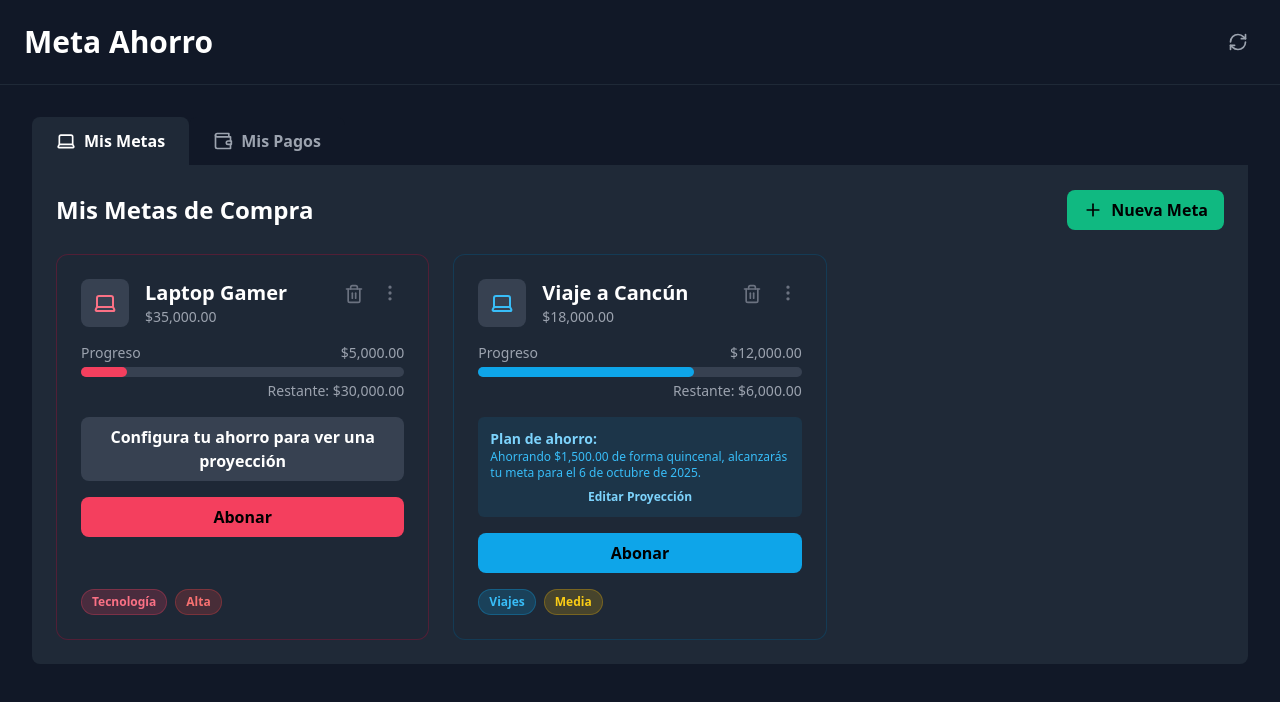
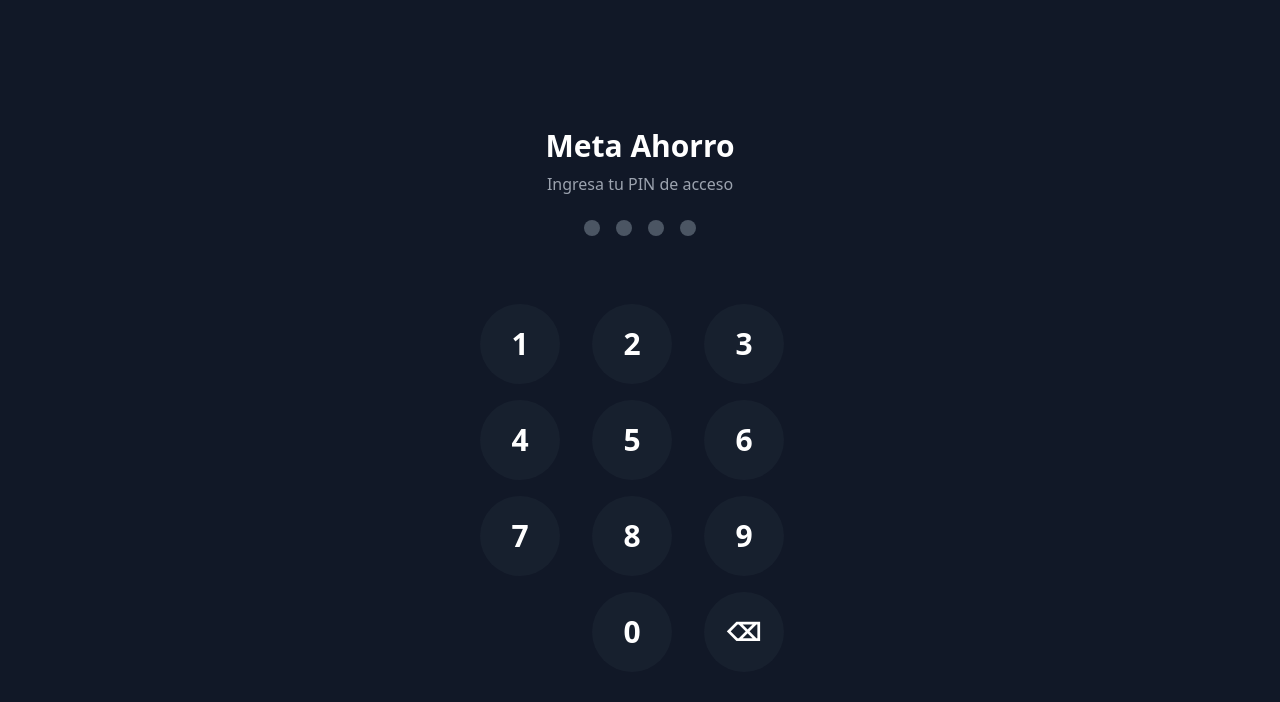
Before and after one commit to Alexcarrizal/meta-ahorro-app, a React (Vite) app: page / in a window 1280 px wide. Shown: the top 702 px of the page. Built offline with nearby package versions, Linux system fonts and the light colour scheme.

Commit message:
Actualizo Pin

```diff
--- a/App.tsx
+++ b/App.tsx
@@ -1,10 +1,10 @@
 
-import React, { useState, useCallback, useMemo } from 'react';
+import React, { useState, useCallback, useMemo, useEffect } from 'react';
 import { SavingsGoal, Payment, Priority, Frequency } from './types';
-import { GoalModal, ProjectionModal, PaymentModal, ContributionModal, ConfirmationModal } from './components/modals';
+import { GoalModal, ProjectionModal, PaymentModal, ContributionModal, ConfirmationModal, SettingsModal } from './components/modals';
 import GoalCard from './components/GoalCard';
 import PaymentCard from './components/PaymentCard';
-import { LaptopIcon, WalletIcon, PlusIcon, RefreshCwIcon } from './components/icons';
+import { LaptopIcon, WalletIcon, PlusIcon, RefreshCwIcon, CogIcon } from './components/icons';
 
 const futureDate = new Date();
 futureDate.setDate(futureDate.getDate() + 56); // ~8 weeks from now for the projection
@@ -63,7 +63,70 @@ const initialPayments: Payment[] = [
 type ActiveTab = 'goals' | 'payments';
 type ItemToDelete = { id: string; type: 'goal' | 'payment' } | null;
 
+const PinScreen = ({ onLogin, pinLength = 4 }: { onLogin: (pin: string) => boolean, pinLength?: number }) => {
+    const [enteredPin, setEnteredPin] = useState('');
+    const [error, setError] = useState('');
+
+    const handleKeyPress = (key: string) => {
+        setError('');
+        if (key === 'backspace') {
+            setEnteredPin(prev => prev.slice(0, -1));
+        } else if (enteredPin.length < pinLength) {
+            setEnteredPin(prev => prev + key);
+        }
+    };
+
+    useEffect(() => {
+        if (enteredPin.length === pinLength) {
+            if (!onLogin(enteredPin)) {
+                setError('PIN incorrecto. Inténtalo de nuevo.');
+                setTimeout(() => {
+                  setEnteredPin('');
+                }, 700);
+            }
+        }
+    }, [enteredPin, onLogin, pinLength]);
+
+    const PinDots = () => (
+        <div className="flex justify-center items-center gap-4 my-6">
+            {Array.from({ length: pinLength }).map((_, i) => (
+                <div key={i} className={`w-4 h-4 rounded-full transition-all duration-200 ${i < enteredPin.length ? 'bg-emerald-400' : 'bg-gray-600'} ${error ? 'animate-shake' : ''}`}></div>
+            ))}
+        </div>
+    );
+
+    const KeypadButton = ({ value, onClick }: { value: string, onClick: (val: string) => void }) => (
+        <button onClick={() => onClick(value)} className="text-3xl font-semibold text-white bg-gray-800/50 rounded-full h-20 w-20 flex items-center justify-center hover:bg-gray-700 transition-colors focus:outline-none focus:ring-2 focus:ring-emerald-500">
+            {value}
+        </button>
+    );
+
+    return (
+        <div className="bg-gray-900 min-h-screen flex flex-col justify-center items-center p-4">
+             <style>{`.animate-shake { animation: shake 0.5s; } @keyframes shake { 10%, 90% { transform: translate3d(-1px, 0, 0); } 20%, 80% { transform: translate3d(2px, 0, 0); } 30%, 50%, 70% { transform: translate3d(-4px, 0, 0); } 40%, 60% { transform: translate3d(4px, 0, 0); } }`}</style>
+            <div className="max-w-xs w-full text-center">
+                <h1 className="text-3xl font-bold text-white mb-2">Meta Ahorro</h1>
+                <p className="text-gray-400">Ingresa tu PIN de acceso</p>
+                <PinDots />
+                {error && <p className="text-red-400 text-sm h-5">{error}</p>}
+                {!error && <div className="h-5"></div>}
+                <div className="grid grid-cols-3 gap-4 mt-6">
+                    {'123456789'.split('').map(key => <KeypadButton key={key} value={key} onClick={handleKeyPress} />)}
+                    <div />
+                    <KeypadButton value="0" onClick={handleKeyPress} />
+                    <button onClick={() => handleKeyPress('backspace')} className="text-2xl font-semibold text-white bg-gray-800/50 rounded-full h-20 w-20 flex items-center justify-center hover:bg-gray-700 transition-colors focus:outline-none focus:ring-2 focus:ring-emerald-500">
+                        &#9003;
+                    </button>
+                </div>
+            </div>
+        </div>
+    );
+};
+
+
 const App = () => {
+  const [isAuthenticated, setIsAuthenticated] = useState(sessionStorage.getItem('isAuthenticated') === 'true');
+  const [pin, setPin] = useState('');
   const [activeTab, setActiveTab] = useState<ActiveTab>('goals');
   const [goals, setGoals] = useState<SavingsGoal[]>(initialGoals);
   const [payments, setPayments] = useState<Payment[]>(initialPayments);
@@ -73,12 +136,40 @@ const App = () => {
   const [isPaymentModalOpen, setPaymentModalOpen] = useState(false);
   const [isContributionModalOpen, setContributionModalOpen] = useState(false);
   const [isConfirmModalOpen, setConfirmModalOpen] = useState(false);
+  const [isSettingsModalOpen, setSettingsModalOpen] = useState(false);
 
   const [goalToEdit, setGoalToEdit] = useState<SavingsGoal | null>(null);
   const [goalToProject, setGoalToProject] = useState<SavingsGoal | null>(null);
   const [goalToContribute, setGoalToContribute] = useState<SavingsGoal | null>(null);
   const [paymentToEdit, setPaymentToEdit] = useState<Payment | null>(null);
   const [itemToDelete, setItemToDelete] = useState<ItemToDelete>(null);
+
+  useEffect(() => {
+    let storedPin = localStorage.getItem('appPin');
+    if (!storedPin) {
+        storedPin = '1234'; // PIN por defecto
+        localStorage.setItem('appPin', storedPin);
+    }
+    setPin(storedPin);
+  }, []);
+
+  const handleLogin = (enteredPin: string): boolean => {
+    if (enteredPin === pin) {
+        sessionStorage.setItem('isAuthenticated', 'true');
+        setIsAuthenticated(true);
+        return true;
+    }
+    return false;
+  };
+
+  const handleChangePin = (oldPin: string, newPin: string): { success: boolean, message: string } => {
+    if (oldPin !== pin) {
+        return { success: false, message: 'El PIN actual es incorrecto.' };
+    }
+    localStorage.setItem('appPin', newPin);
+    setPin(newPin);
+    return { success: true, message: 'PIN actualizado con éxito.' };
+  };
 
   const sortedGoals = useMemo(() => {
     return [...goals].sort((a, b) => new Date(b.createdAt).getTime() - new Date(a.createdAt).getTime());
@@ -204,6 +295,9 @@ const App = () => {
     setItemToDelete(null);
   }, []);
 
+  if (!isAuthenticated) {
+    return <PinScreen onLogin={handleLogin} />;
+  }
 
   const TabButton = ({ id, label, icon, active }: { id: ActiveTab; label: string; icon: React.ReactNode; active: boolean }) => {
     const activeClasses = id === 'goals'
@@ -228,9 +322,14 @@ const App = () => {
     <div className="bg-gray-900 text-white min-h-screen font-sans">
       <header className="p-4 md:p-6 border-b border-gray-800 flex justify-between items-center">
         <h1 className="text-2xl md:text-3xl font-bold">Meta Ahorro</h1>
-        <button className="p-2 rounded-full hover:bg-gray-800 transition-colors">
-            <RefreshCwIcon className="w-5 h-5 text-gray-400"/>
-        </button>
+        <div className="flex items-center gap-2">
+            <button onClick={() => setSettingsModalOpen(true)} className="p-2 rounded-full hover:bg-gray-800 transition-colors">
+                <CogIcon className="w-5 h-5 text-gray-400"/>
+            </button>
+            <button className="p-2 rounded-full hover:bg-gray-800 transition-colors">
+                <RefreshCwIcon className="w-5 h-5 text-gray-400"/>
+            </button>
+        </div>
       </header>
 
       <main className="p-4 md:p-6 lg:p-8">
@@ -333,6 +432,11 @@ const App = () => {
         title="Confirmar Eliminación"
         message="¿Estás seguro de que deseas eliminar este elemento? Esta acción no se puede deshacer."
       />
+      <SettingsModal
+        isOpen={isSettingsModalOpen}
+        onClose={() => setSettingsModalOpen(false)}
+        onChangePin={handleChangePin}
+      />
     </div>
   );
 };
--- a/components/icons.tsx
+++ b/components/icons.tsx
@@ -130,3 +130,33 @@ export const TrashIcon = ({ className }: { className?: string }) => (
     <line x1="14" y1="11" x2="14" y2="17" />
   </svg>
 );
+
+export const CogIcon = ({ className }: { className?: string }) => (
+    <svg
+        xmlns="http://www.w3.org/2000/svg"
+        width="24"
+        height="24"
+        viewBox="0 0 24 24"
+        fill="none"
+        stroke="currentColor"
+        strokeWidth="2"
+        strokeLinecap="round"
+        strokeLinejoin="round"
+        className={className}
+    >
+        <path d="M12 20a8 8 0 1 0 0-16 8 8 0 0 0 0 16Z"/>
+        <path d="M12 14a2 2 0 1 0 0-4 2 2 0 0 0 0 4Z"/>
+        <path d="M12 2v2"/>
+        <path d="M12 22v-2"/>
+        <path d="m17 20.66-1-1.73"/>
+        <path d="M11 10.27 7 3.34"/>
+        <path d="m20.66 17-1.73-1"/>
+        <path d="M3.34 7 7 11"/>
+        <path d="M14 12h8"/>
+        <path d="M2 12h2"/>
+        <path d="m20.66 7-1.73 1"/>
+        <path d="M3.34 17 7 13"/>
+        <path d="m17 3.34-1 1.73"/>
+        <path d="M11 13.73 7 20.66"/>
+  </svg>
+);
--- a/components/modals.tsx
+++ b/components/modals.tsx
@@ -1,3 +1,4 @@
+
 import React, { useState, useEffect, ReactNode } from 'react';
 import { SavingsGoal, Payment, Priority, Frequency } from '../types';
 import { CloseIcon } from './icons';
@@ -466,3 +467,81 @@ export const ConfirmationModal = ({
     </div>
   );
 };
+
+interface SettingsModalProps {
+  isOpen: boolean;
+  onClose: () => void;
+  onChangePin: (oldPin: string, newPin: string) => { success: boolean, message: string };
+}
+
+export const SettingsModal = ({ isOpen, onClose, onChangePin }: SettingsModalProps) => {
+    const [oldPin, setOldPin] = useState('');
+    const [newPin, setNewPin] = useState('');
+    const [confirmPin, setConfirmPin] = useState('');
+    const [error, setError] = useState('');
+    const [success, setSuccess] = useState('');
+
+    const handleSubmit = (e: React.FormEvent) => {
+        e.preventDefault();
+        setError('');
+        setSuccess('');
+
+        if (newPin !== confirmPin) {
+            setError('El nuevo PIN no coincide.');
+            return;
+        }
+        if (newPin.length < 4) {
+            setError('El nuevo PIN debe tener al menos 4 dígitos.');
+            return;
+        }
+
+        const result = onChangePin(oldPin, newPin);
+        if (result.success) {
+            setSuccess(result.message);
+            setOldPin('');
+            setNewPin('');
+            setConfirmPin('');
+            setTimeout(() => {
+                onClose();
+            }, 1500);
+        } else {
+            setError(result.message);
+        }
+    };
+
+    useEffect(() => {
+        if (!isOpen) {
+            setOldPin('');
+            setNewPin('');
+            setConfirmPin('');
+            setError('');
+            setSuccess('');
+        }
+    }, [isOpen]);
+
+    return (
+        <Modal isOpen={isOpen} onClose={onClose} title="Ajustes">
+            <form onSubmit={handleSubmit} className="space-y-4">
+                <h3 className="text-lg font-semibold text-gray-200">Cambiar PIN</h3>
+                <div>
+                    <label htmlFor="old-pin" className="block text-sm font-medium text-gray-300 mb-1">PIN Actual</label>
+                    <input type="password" id="old-pin" value={oldPin} onChange={(e) => setOldPin(e.target.value)} className="w-full bg-gray-900 border border-gray-600 rounded-md p-2 text-white focus:ring-2 focus:ring-indigo-500 focus:border-indigo-500 outline-none" required />
+                </div>
+                <div>
+                    <label htmlFor="new-pin" className="block text-sm font-medium text-gray-300 mb-1">Nuevo PIN</label>
+                    <input type="password" id="new-pin" value={newPin} onChange={(e) => setNewPin(e.target.value)} className="w-full bg-gray-900 border border-gray-600 rounded-md p-2 text-white focus:ring-2 focus:ring-indigo-500 focus:border-indigo-500 outline-none" required />
+                </div>
+                <div>
+                    <label htmlFor="confirm-pin" className="block text-sm font-medium text-gray-300 mb-1">Confirmar Nuevo PIN</label>
+                    <input type="password" id="confirm-pin" value={confirmPin} onChange={(e) => setConfirmPin(e.target.value)} className="w-full bg-gray-900 border border-gray-600 rounded-md p-2 text-white focus:ring-2 focus:ring-indigo-500 focus:border-indigo-500 outline-none" required />
+                </div>
+                {error && <p className="text-sm text-red-400">{error}</p>}
+                {success && <p className="text-sm text-emerald-400">{success}</p>}
+                <div className="flex justify-end gap-3 pt-4">
+                    <button type="button" onClick={onClose} className="px-4 py-2 rounded-md bg-gray-700 text-white font-semibold hover:bg-gray-600 transition-colors">Cancelar</button>
+                    <button type="submit" className="px-4 py-2 rounded-md bg-indigo-500 text-white font-semibold hover:bg-indigo-400 transition-colors">Guardar Cambios</button>
+                </div>
+            </form>
+        </Modal>
+    );
+};
```
